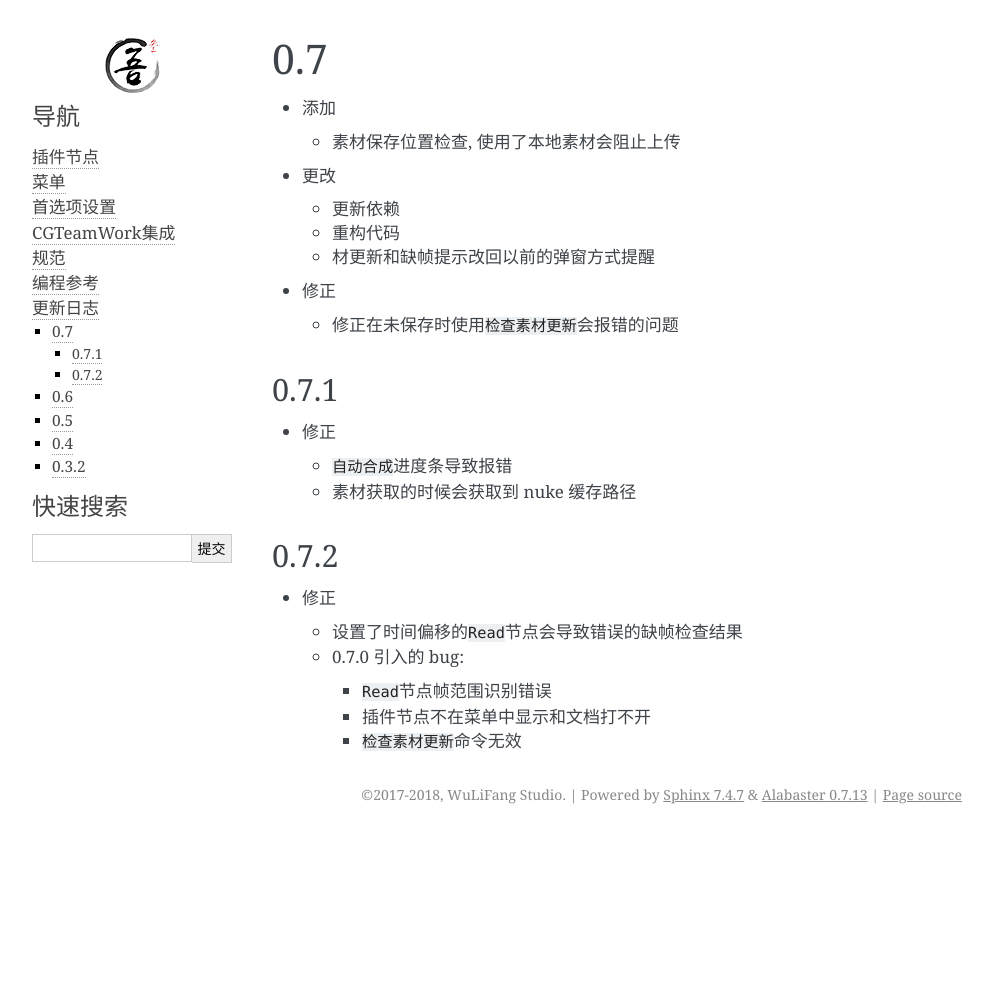
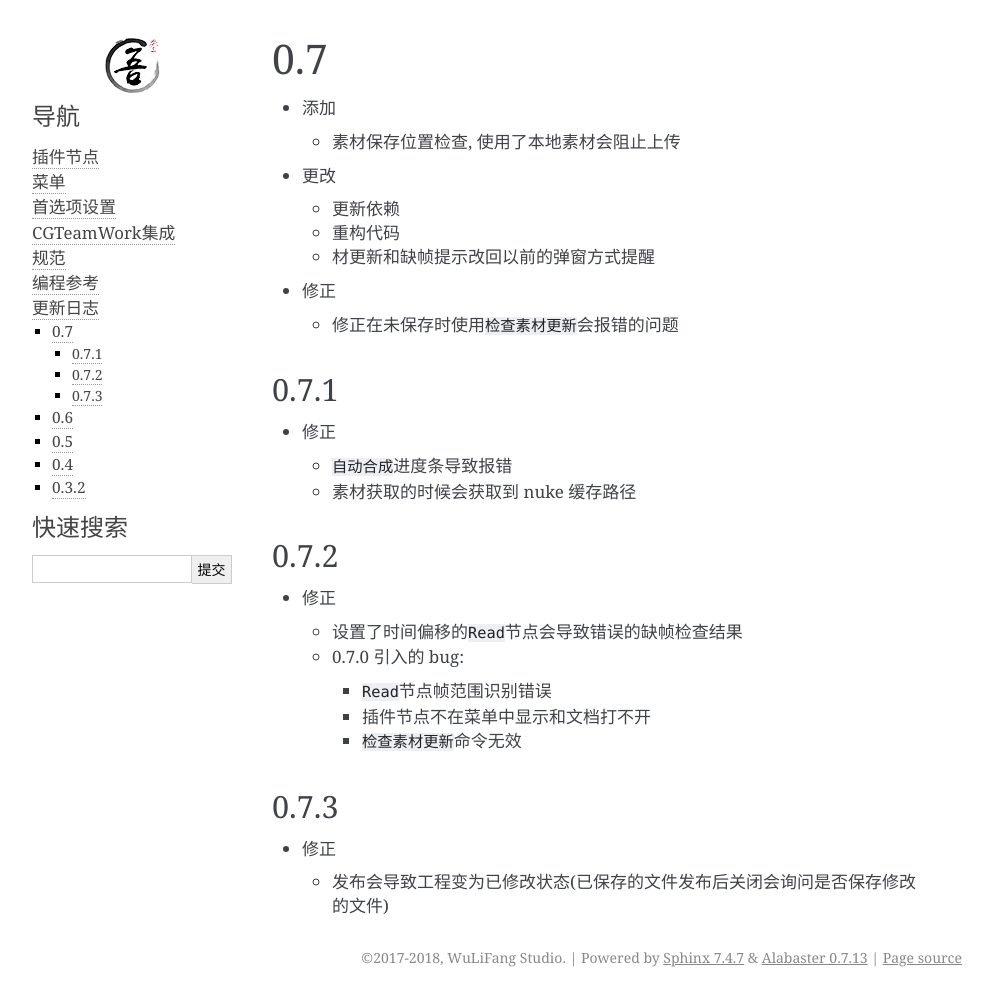
Before and after one commit to WuLiFang/Nuke, a Sphinx documentation site: the page built from source/changelogs/005_0.7.md, in a window 1280 px wide. Shown: the whole page, without its empty margins (148-1141 px from the left). Built offline with Sphinx 7.4.7, drawn with Linux system fonts in a browser that asks for light colours; before the commit the page ends 900 px from its top, so only the background shows below that.

Commit message:
Add changelog: 0.7.3

```diff
--- a/source/changelogs/005_0.7.md
+++ b/source/changelogs/005_0.7.md
@@ -25,3 +25,8 @@
     - `Read`节点帧范围识别错误
     - 插件节点不在菜单中显示和文档打不开
     - `检查素材更新`命令无效
+
+## 0.7.3
+
+- 修正
+  - 发布会导致工程变为已修改状态(已保存的文件发布后关闭会询问是否保存修改的文件)
```
